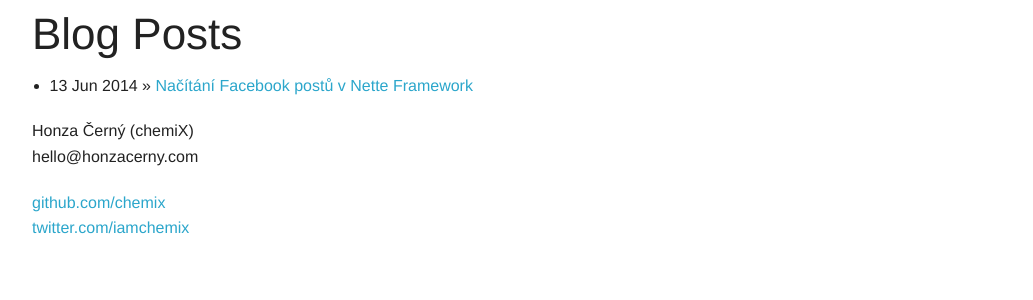
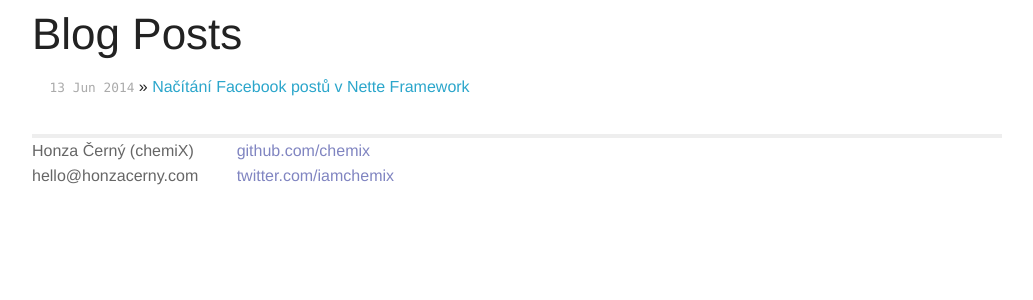
Before and after one commit to chemix/chemix.github.com, a Jekyll site: the page built from index.html, in a window 1280 px wide. Shown: the top 300 px of the page, without its empty margins (123-1156 px from the left). Built offline with Jekyll 4.4.1, drawn with Linux system fonts in a browser that asks for light colours; Markdown is read by kramdown in place of the engine named in the settings.

Commit message:
styles update

```diff
--- a/_layouts/default.html
+++ b/_layouts/default.html
@@ -7,6 +7,7 @@
    <meta name="viewport" content="width=device-width, initial-scale=1.0" />
    <link rel="stylesheet" href="/css/foundation.min.css" />
    <link rel="stylesheet" href="/css/syntax.css" type="text/css" />
+   <link rel="stylesheet" href="/css/screen.css" type="text/css" />
 </head>
 <body>
 
--- a/css/screen.css
+++ b/css/screen.css
@@ -5,51 +5,6 @@
 /*****************************************************************************/
 
 /* Global Reset */
-
-* {
-  margin: 0;
-  padding: 0;
-}
-
-html, body {
-  height: 100%;
-}
-
-body {
-  background-color: white;
-  font: 13.34px helvetica, arial, clean, sans-serif;
-  *font-size: small;
-  text-align: center;
-}
-
-h1, h2, h3, h4, h5, h6 {
-  font-size: 100%;
-}
-
-h1 {
-  margin-bottom: 1em;
-}
-
-p {
-  margin: 1em 0;
-}
-
-a {
-  color: #00a;
-}
-
-a:hover {
-  color: black;
-}
-
-a:visited {
-  color: #a0a;
-}
-
-table {
-  font-size: inherit;
-  font: 100%;
-}
 
 /*****************************************************************************/
 /*
@@ -72,48 +27,6 @@
     font-size: 80%;
   }
 
-/*****************************************************************************/
-/*
-/* Site
-/*
-/*****************************************************************************/
-
-.site {
-  font-size: 110%;
-  text-align: justify;
-  width: 40em;
-  margin: 3em auto 2em auto;
-  line-height: 1.5em;
-}
-
-.title {
-  color: #a00;
-  font-weight: bold;
-  margin-bottom: 2em;
-}
-
-  .site .title a {
-    color: #a00;
-    text-decoration: none;
-  }
-
-  .site .title a:hover {
-    color: black;
-  }
-
-  .site .title a.extra {
-    color: #aaa;
-    text-decoration: none;
-    margin-left: 1em;
-  }
-
-  .site .title a.extra:hover {
-    color: black;
-  }
-
-  .site .meta {
-    color: #aaa;
-  }
 
   .site .footer {
     font-size: 80%;
@@ -158,6 +71,7 @@
     border: 1px solid #ddd;
     background-color: #eef;
     padding: 0 .4em;
+    margin-bottom: 1em;
   }
 
   #post ul,
```
